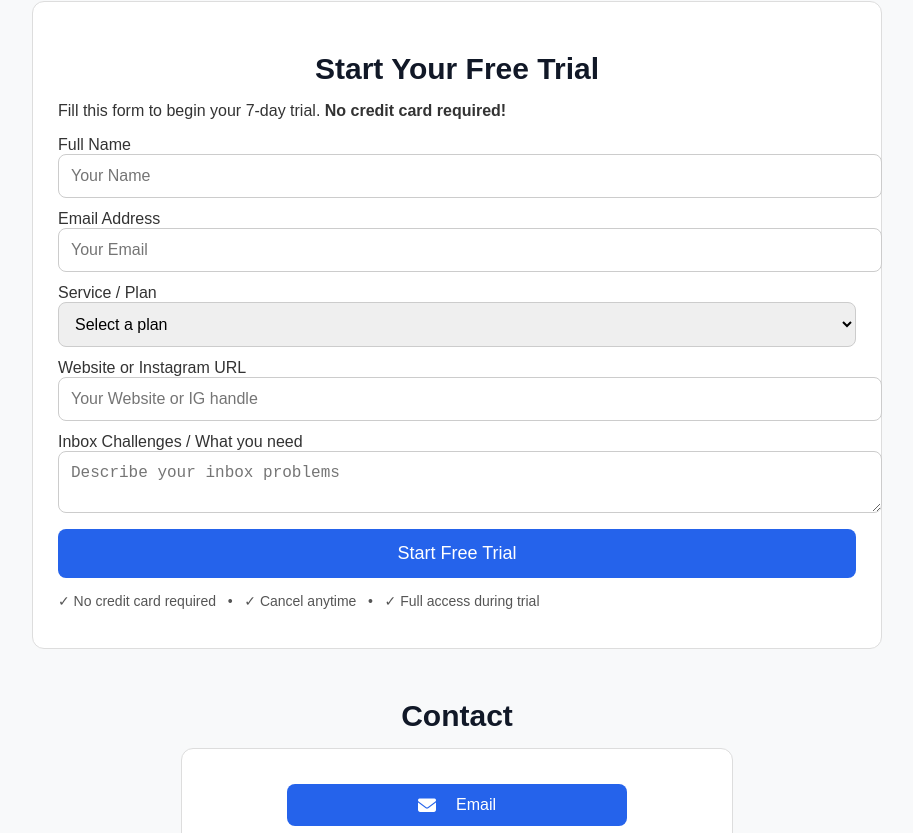
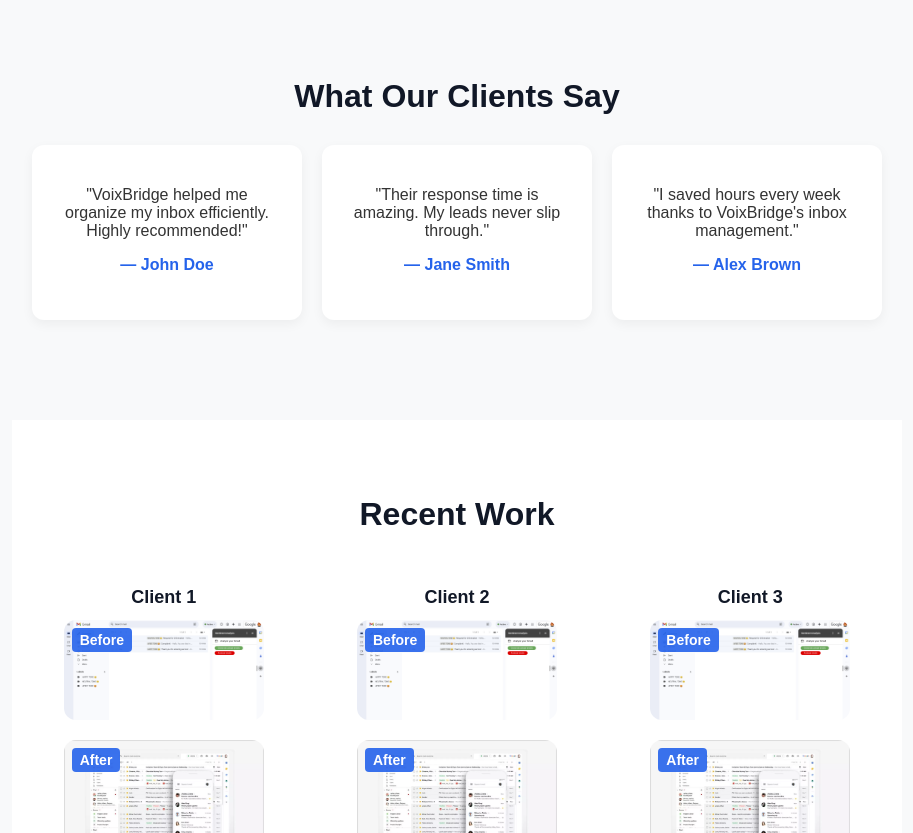
Before and after one commit to Crackercd/voixbridge.email.management, a plain HTML site: page index.html in a window 1280 px wide. Shown: the part 1414-2247 px from the top of the page, without its empty margins (183-1096 px from the left). Drawn offline with Linux system fonts and the light colour scheme.

Commit message:
Updated HTML files

```diff
--- a/index.html
+++ b/index.html
@@ -106,6 +106,74 @@
 
         </div>
     </section>
+    <!-- TESTIMONIALS SECTION -->
+<section id="testimonials" style="padding:50px 20px; background:#f8f9fa; text-align:center;">
+  <h2 style="font-size:32px; color:#111827; margin-bottom:30px;">What Our Clients Say</h2>
+  <div class="testimonial-grid">
+    <div class="testimonial-card">
+      <p>"VoixBridge helped me organize my inbox efficiently. Highly recommended!"</p>
+      <h4>— John Doe</h4>
+    </div>
+    <div class="testimonial-card">
+      <p>"Their response time is amazing. My leads never slip through."</p>
+      <h4>— Jane Smith</h4>
+    </div>
+    <div class="testimonial-card">
+      <p>"I saved hours every week thanks to VoixBridge's inbox management."</p>
+      <h4>— Alex Brown</h4>
+    </div>
+  </div>
+</section>
+
+<!-- RECENT WORK / PORTFOLIO SECTION -->
+<section id="portfolio" style="padding:50px 20px; background:white; text-align:center;">
+  <h2 style="font-size:32px; color:#111827; margin-bottom:30px;">Recent Work</h2>
+  <div class="portfolio-grid">
+
+    <div class="portfolio-item">
+      <h4>Client 1</h4>
+      <div class="before-after">
+        <div class="image-wrapper">
+          <span class="label">Before</span>
+          <img src="before.jpg" alt="Before inbox setup">
+        </div>
+        <div class="image-wrapper">
+          <span class="label">After</span>
+          <img src="after.jpg" alt="After inbox setup">
+        </div>
+      </div>
+    </div>
+
+    <div class="portfolio-item">
+      <h4>Client 2</h4>
+      <div class="before-after">
+        <div class="image-wrapper">
+          <span class="label">Before</span>
+          <img src="before.jpg" alt="Before inbox setup">
+        </div>
+        <div class="image-wrapper">
+          <span class="label">After</span>
+          <img src="after.jpg" alt="After inbox setup">
+        </div>
+      </div>
+    </div>
+
+    <div class="portfolio-item">
+      <h4>Client 3</h4>
+      <div class="before-after">
+        <div class="image-wrapper">
+          <span class="label">Before</span>
+          <img src="before.jpg" alt="Before inbox setup">
+        </div>
+        <div class="image-wrapper">
+          <span class="label">After</span>
+          <img src="after.jpg" alt="After inbox setup">
+        </div>
+      </div>
+    </div>
+
+  </div>
+</section>
 
     <!-- TRIAL FORM SECTION -->
    <section id="trial-form" class="form-section">
--- a/style.css
+++ b/style.css
@@ -213,3 +213,65 @@
         grid-template-columns: 1fr;
     }
 }
+/* Testimonials Grid */
+.testimonial-grid {
+  display: grid;
+  grid-template-columns: repeat(auto-fit, minmax(250px, 1fr));
+  gap: 20px;
+  max-width: 1000px;
+  margin: 0 auto;
+}
+.testimonial-card {
+  background: #fff;
+  padding: 25px;
+  border-radius: 12px;
+  box-shadow: 0 4px 12px rgba(0,0,0,0.05);
+  font-size: 16px;
+}
+.testimonial-card h4 {
+  margin-top: 12px;
+  color: #2563eb;
+}
+
+/* Portfolio Grid */
+.portfolio-grid {
+  display: grid;
+  grid-template-columns: repeat(auto-fit, minmax(250px, 1fr));
+  gap: 30px;
+  max-width: 1000px;
+  margin: 0 auto;
+}
+.portfolio-item h4 {
+  margin-bottom: 12px;
+  color: #111827;
+  font-size: 18px;
+}
+
+/* Before/After Images Side by Side */
+.before-after {
+  display: flex;
+  gap: 20px;
+  flex-wrap: wrap;
+  justify-content: center;
+}
+.image-wrapper {
+  position: relative;
+  width: 100%;
+  max-width: 200px;
+}
+.image-wrapper img {
+  width: 100%;
+  border-radius: 12px;
+  display: block;
+}
+.label {
+  position: absolute;
+  top: 8px;
+  left: 8px;
+  background: rgba(37, 99, 235, 0.9);
+  color: white;
+  font-size: 14px;
+  font-weight: bold;
+  padding: 4px 8px;
+  border-radius: 4px;
+}
```
Also changed, not shown: after.jpg (added), before.jpg (added).
